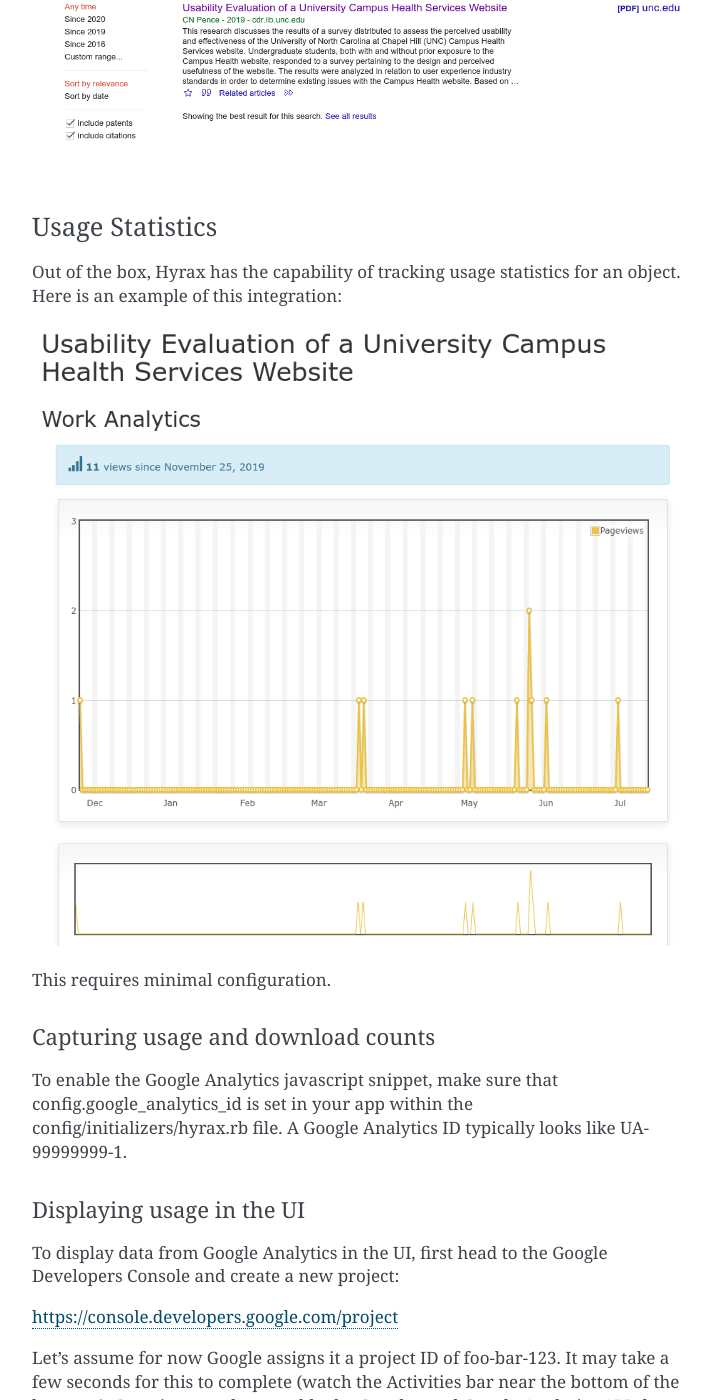
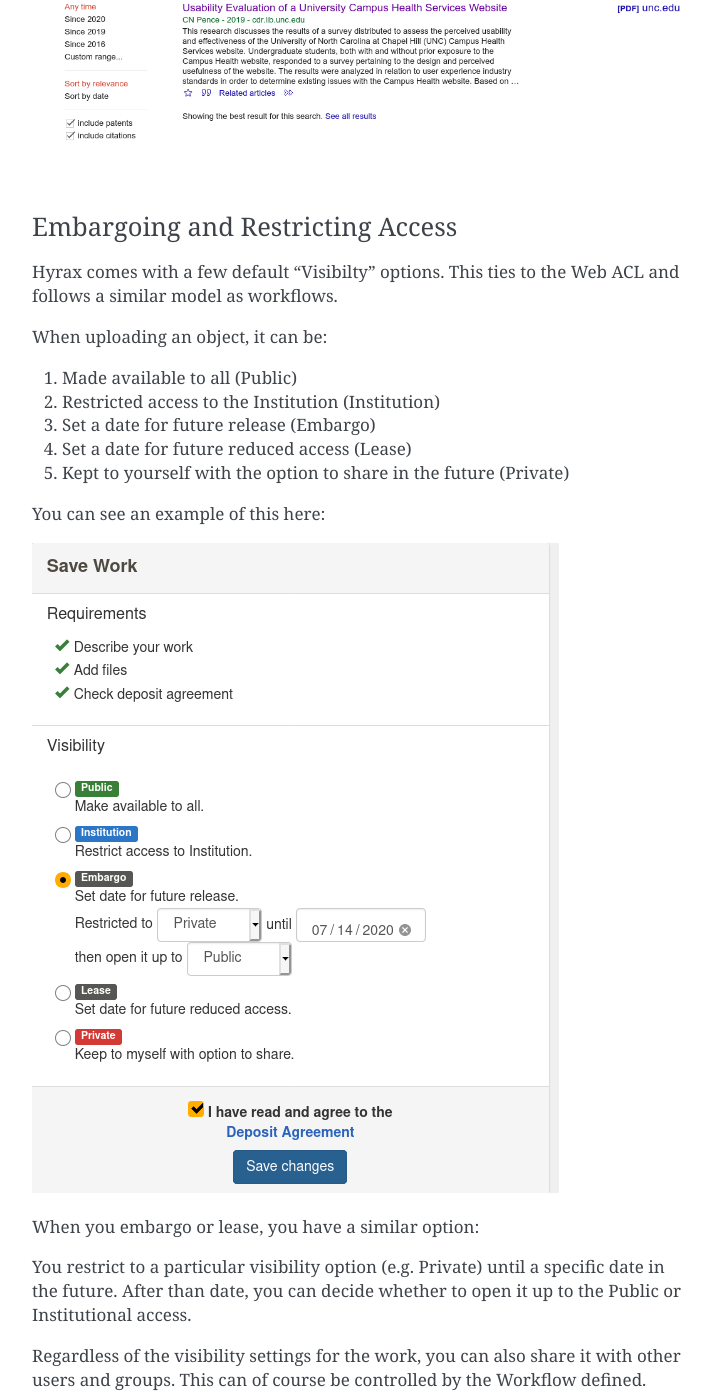
Before and after one commit to markpbaggett/utk_hyrax_review_docs, a Sphinx documentation site: the page built from docs/source/reference_materials/09_institutional_repository.rst, in a window 1280 px wide and 1400 px high, scrolled down 5018 px. Shown: the whole window, without its empty margins (388-1100 px from the left). Built offline with Sphinx 7.4.7, drawn with Linux system fonts in a browser that asks for light colours; some of the changed text lies outside the part shown.

Commit message:
Add embargoing and visibility.

```diff
--- a/docs/source/reference_materials/09_institutional_repository.rst
+++ b/docs/source/reference_materials/09_institutional_repository.rst
@@ -174,6 +174,34 @@ And finally, here is the object in Google Scholar:
 
 .. image:: ../images/google_scholar.png
 
+=================================
+Embargoing and Restricting Access
+=================================
+
+Hyrax comes with a few default "Visibilty" options.  This ties to the Web ACL and follows a similar model as workflows.
+
+When uploading an object, it can be:
+
+1. Made available to all (Public)
+2. Restricted access to the Institution (Institution)
+3. Set a date for future release (Embargo)
+4. Set a date for future reduced access (Lease)
+5. Kept to yourself with the option to share in the future (Private)
+
+You can see an example of this here:
+
+.. image:: ../images/embargoing.png
+
+When you embargo or lease, you have a similar option:
+
+You restrict to a particular visibility option (e.g. Private) until a specific date in the future. After than date, you
+can decide whether to open it up to the Public or Institutional access.
+
+Regardless of the visibility settings for the work, you can also share it with other users and groups.  This can of course
+be controlled by the Workflow defined.
+
+.. image:: ../images/sharing.png
+
 ================
 Usage Statistics
 ================
```
Also changed, not shown: docs/source/images/embargoing.png (added), docs/source/images/sharing.png (added).
